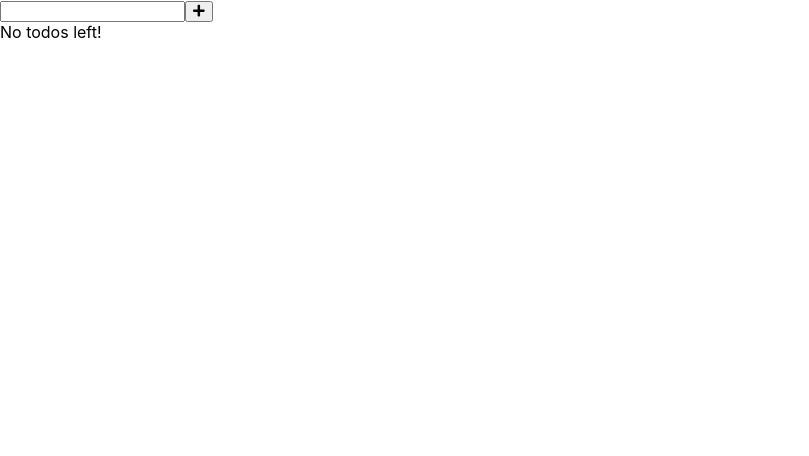
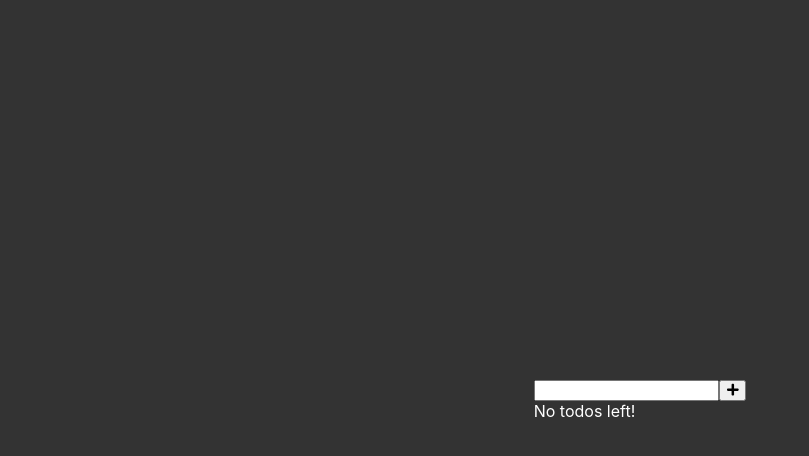
Before and after one commit to DovRine/fullstack-todo-deployed-tutorial, a React (Create React App) app in the folder frontend/: page / in a window 1280 px wide. Shown: the top 456 px of the page, without its empty margins (0-809 px from the left). Built offline with nearby package versions, Linux system fonts and the light colour scheme.

Commit message:
style(App): basic styles

```diff
--- a/frontend/src/components/App/App.scss
+++ b/frontend/src/components/App/App.scss
@@ -0,0 +1,7 @@
+.App {
+    height: 100vh;
+    display: grid;
+    place-content: center;
+    background-color: #333;
+    color: white;
+}
```
